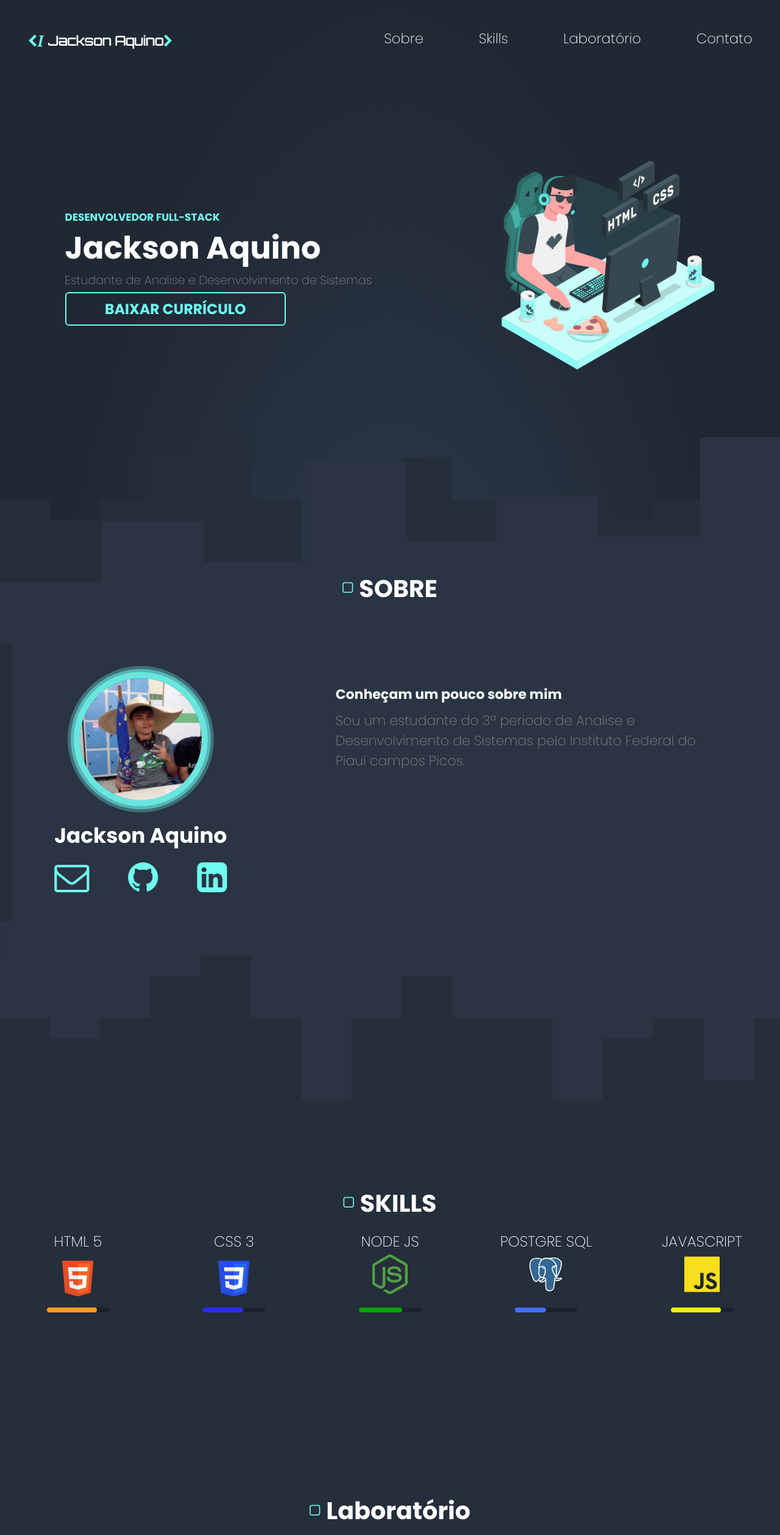
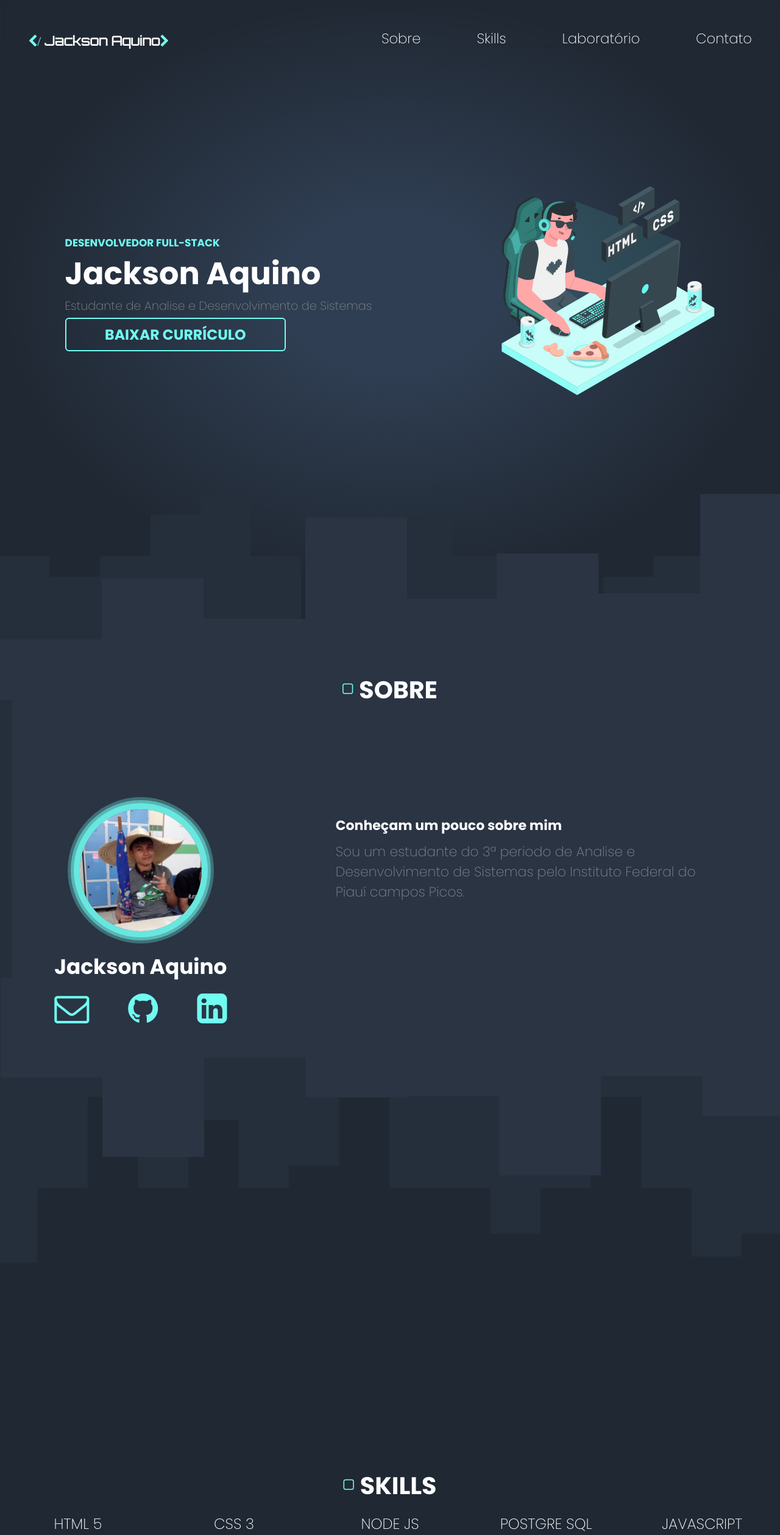
Before and after one commit to jacksonPrimo/Portfolio, a plain HTML site: page index.html in a window 1280 px wide. Shown: the top 2517 px of the page at 61% size. Drawn offline with nearby package versions, Linux system fonts and the light colour scheme.

Commit message:
alteração no Redme.md

```diff
--- a/index.html
+++ b/index.html
@@ -3,15 +3,15 @@
     <head>
         <title>Portifólio</title>
         <meta charset="utf-8"/>
-        <link rel="stylesheet" href="./style.css"/>
         <link href="https://fonts.googleapis.com/css2?family=Poppins:wght@200;700&display=swap" rel="stylesheet">
         <link rel="stylesheet" href="https://stackpath.bootstrapcdn.com/font-awesome/4.7.0/css/font-awesome.min.css" integrity="sha384-wvfXpqpZZVQGK6TAh5PVlGOfQNHSoD2xbE+QkPxCAFlNEevoEH3Sl0sibVcOQVnN" crossorigin="anonymous">
         <link href="https://fonts.googleapis.com/css2?family=Orbitron&display=swap" rel="stylesheet">
+        <link rel="stylesheet" href="./style.css"/>
     </head>
     <body>
         <nav class="menu_top">
             <ul>
-                <li class="nome"><i class="fa fa-chevron-left"></i><i class="fa fa-italic"></i> Jackson Aquino<i class="fa fa-chevron-right"></i></li>
+                <li class="nome"><i class="fa fa-chevron-left"></i><i class="fa">/</i> Jackson Aquino<i class="fa fa-chevron-right"></i></li>
                 <li><a link-sobre href="#sobre">Sobre</a></li>
                 <li><a link-skills href="#skills">Skills</a></li>
                 <li><a link-lab href="#lab">Laboratório</a></li>
@@ -40,9 +40,9 @@
                         <img src="./assets/perfil.jpg"/>
                         <p>Jackson Aquino</p>
                         <ul>
-                            <li><a><i class="fa fa-envelope-o"></a></i></li>
-                            <li><a><i class="fa fa-github" ></i></a></li>
-                            <li><a><i class="fa fa-linkedin-square" ></i></a></li>
+                            <li><a href="mailto:jackson.primo12@gmail.com?Subject=Título%20da%20mensagem" target="blank"><i class="fa fa-envelope-o"></a></i></li>
+                            <li><a href="https://github.com/jacksonPrimo" target="blank"><i class="fa fa-github" ></i></a></li>
+                            <li><a href="https://www.linkedin.com/in/jackson-aquino-1b2a001a1/" target="blank"><i class="fa fa-linkedin-square" ></i></a></li>
                         </ul>
                     </div>
                     <div class="info">
@@ -54,7 +54,7 @@
                     </div>
                 </div>
             </div>
-            <div class="skills div-topico bg-dark"><a name="skills"></a>
+            <div class="skills div-topico"><a name="skills"></a>
                 <span class="topico">
                     <i class="fa fa-square-o"></i>
                     <h1>SKILLS</h1>
@@ -97,7 +97,7 @@
                     </li>
                 </ul>
             </div>
-            <div class="laboratorio div-topico bg-dark"><a name="lab"></a>
+            <div class="laboratorio div-topico"><a name="lab"></a>
                 <span class="topico">
                     <i class="fa fa-square-o"></i>
                     <h1>Laboratório</h1>
@@ -124,7 +124,7 @@
                     </div>
                 </div>
             </div>
-            <div class="contato div-topico bg-dark"><a name="ctt"></a>
+            <div class="contato div-topico"><a name="ctt"></a>
                 <span class="topico">
                     <i class="fa fa-square-o"></i>
                     <h1>Contato</h1>
--- a/style.css
+++ b/style.css
@@ -14,6 +14,7 @@
     font-family: 'Poppins', sans-serif;
     font-size: 1.06em;
     color: var(--text-1);
+    box-sizing: border-box;
 }
 html{
     scroll-behavior: smooth;
@@ -45,10 +46,10 @@ i{
     font-weight: bold;
 }
 main{
-    background: radial-gradient(50% 50% at 50% 50%, #2F3E52 27.6%, #202833 100%);
-    padding-top: 110px;
+    background-color: #202833;
     display: block;
-    height: auto;}
+    height: auto;
+}
 main .topico{
     display: flex;
     align-items: center;
@@ -71,11 +72,14 @@ main .div-topico .conteudo-topico{
     display: flex;
 }
 main .intro{
+    height: 120vh;
+    background: radial-gradient(50% 50% at 50% 50%, #2F3E52 27.6%, #202833 100%);
     font-size: 0.9em;
-    margin: 150px 0px 100px 0px;
     display: flex;
     justify-content: space-around;
-    align-items: center;}
+    align-items: center;
+    margin-bottom: -150px;
+}
 .intro div{
     max-width: 40%;
 }
@@ -103,20 +107,18 @@ main .intro{
     height: 350px;
     width: 350px;
     background-color: transparent;}
-main .bg-dark{
-    background-color: var(--sombra);
-}
 main .sobre{
     justify-content: center;
-    height: 850px;
-    background: url('./assets/fundo1.svg'),
-                url('./assets/fundo2.svg');
+    height: 1260px;
+    background: url('./assets/fundo1.svg') no-repeat,
+                url('./assets/fundo2.svg') no-repeat;
 }
 main .sobre .conteudo-topico-sobre{
     justify-content: space-around;
     align-items: center;
     height: 40%;
     width: 100%;
+    margin-bottom: 100px;
     font-size: 1.8rem;
 }
 main .sobre .conteudo-topico-sobre div{
@@ -155,8 +157,6 @@ main .sobre .conteudo-topico-sobre .info p{
 }
 main .skills{
     padding-top: 80px;
-    background: url('./assets/fundo2.svg');
-    background-color: var(--cinza);
     align-items: center;
     justify-content: center;
 }
@@ -256,7 +256,9 @@ main .contato .conteudo-topico-ctt div i{
     margin: 0px 15px;
 }
 footer{
-    text-align: center;
+    display: flex;
+    align-items: center;
+    justify-content: center;
     height: 70px;
     background-color: var(--dark);
 }
```
Also changed, not shown: 1 other file.
